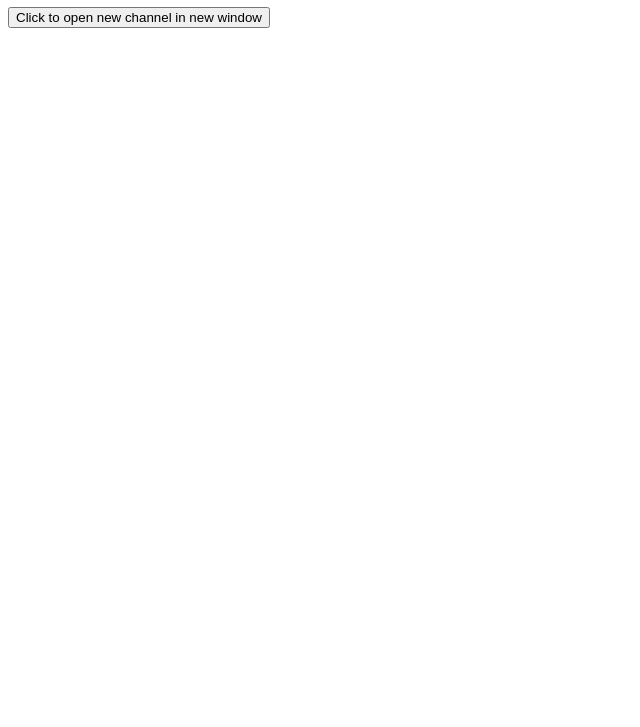
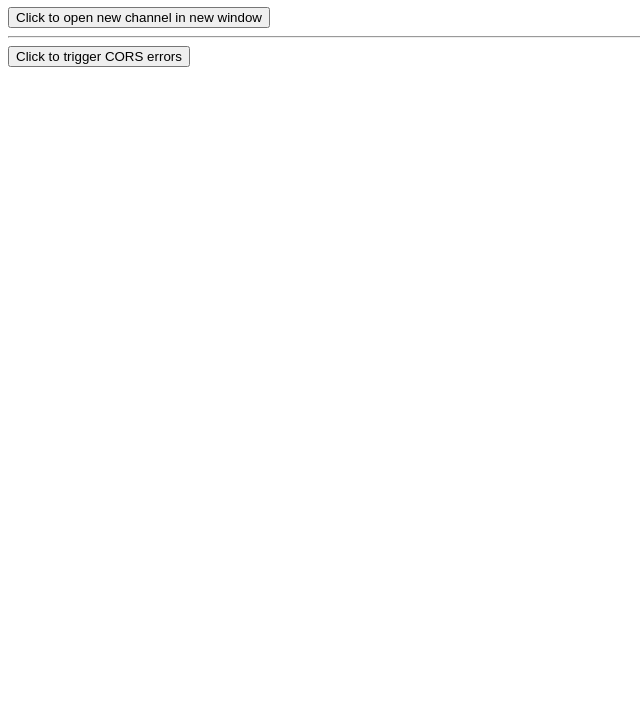
Before and after one commit to EmilNilssonDataDuctus/postMessageWithButtons, a plain HTML site: page index.html in a window 1280 px wide. Shown: the part 73-800 px from the top of the page, without its empty margins (0-640 px from the left). Drawn offline with Linux system fonts and the light colour scheme.

Commit message:
Add button that opens site with CORS errors

```diff
--- a/index.html
+++ b/index.html
@@ -8,6 +8,8 @@
 <body>
   <h1>Signicat login authn service</h1>
   <button onclick="openSecondChannel()">Click to open new channel in new window</button>
+  <hr >
+  <button onclick="openSecondChannel2()">Click to trigger CORS errors</button>
   <pre id="channel-renderer"></pre>
   <br />
   <script src="windowPostMessageOrigin.js"></script>
--- a/windowPostMessageOrigin.js
+++ b/windowPostMessageOrigin.js
@@ -1,7 +1,11 @@
 const WINDOW_URL = "https://incandescent-frangollo-63d854.netlify.app/"
+const WINDOW_URL2 = "https://gilded-kulfi-696033.netlify.app/"
 
 function openSecondChannel() {
   window.open(WINDOW_URL);
+}
+function openSecondChannel2() {
+  window.open(WINDOW_URL2);
 }
 
 const channelRenderer = document.getElementById("channel-renderer");
```
